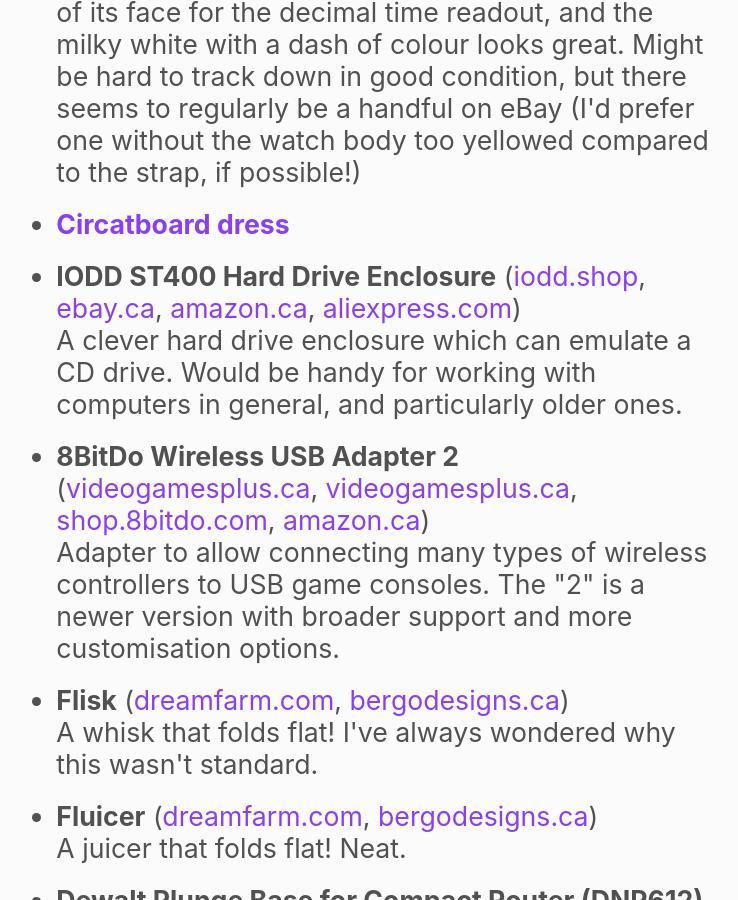
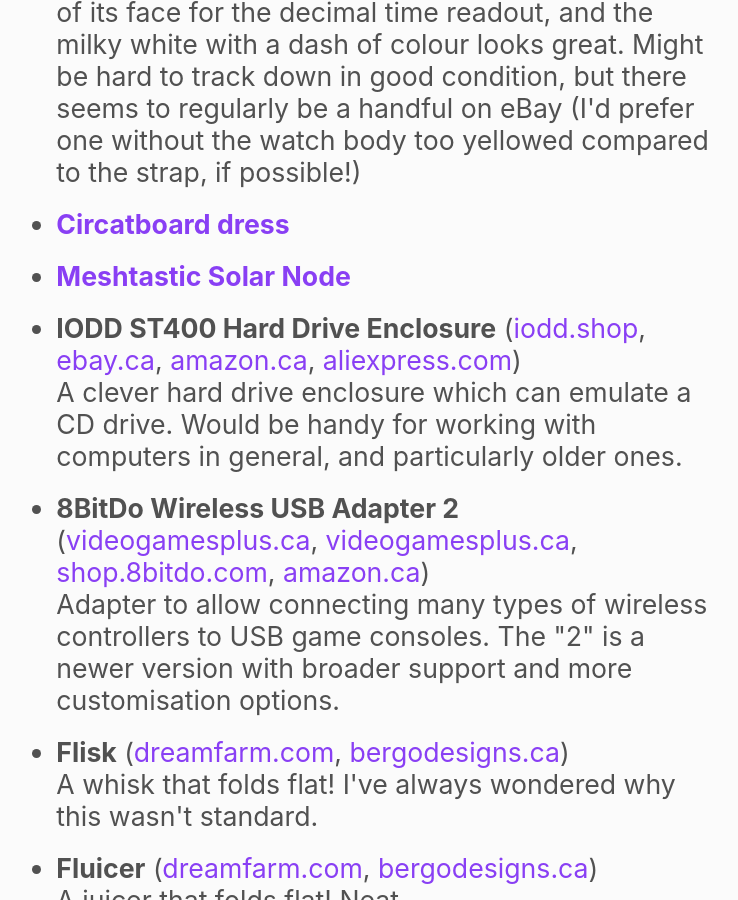
Before and after one commit to ticky/wishlist, a Jekyll site: the page built from index.md, in a window 1280 px wide and 900 px high, scrolled down 1558 px. Shown: the whole window, without its empty margins (277-1015 px from the left). Built offline with Jekyll 4.4.1, drawn with Linux system fonts in a browser that asks for light colours; our own code applies the rules of GitHub Pages for plain Markdown files.

Commit message:
Add Meshtastic Solar Node

```diff
--- a/_data/wishlist.yml
+++ b/_data/wishlist.yml
@@ -44,6 +44,9 @@
 
   - name: Circatboard dress
     link: "https://cakeswithfaces.co.uk/product/circatboard-cat-circuitboard-dress/"
+
+  - name: Meshtastic Solar Node
+    link: "https://www.tindie.com/products/matsulabs/complete-mini-solar-node-router-with-meshtastic/"
 
   - name: 8Bitdo Controller Travel Case
     link:
```
